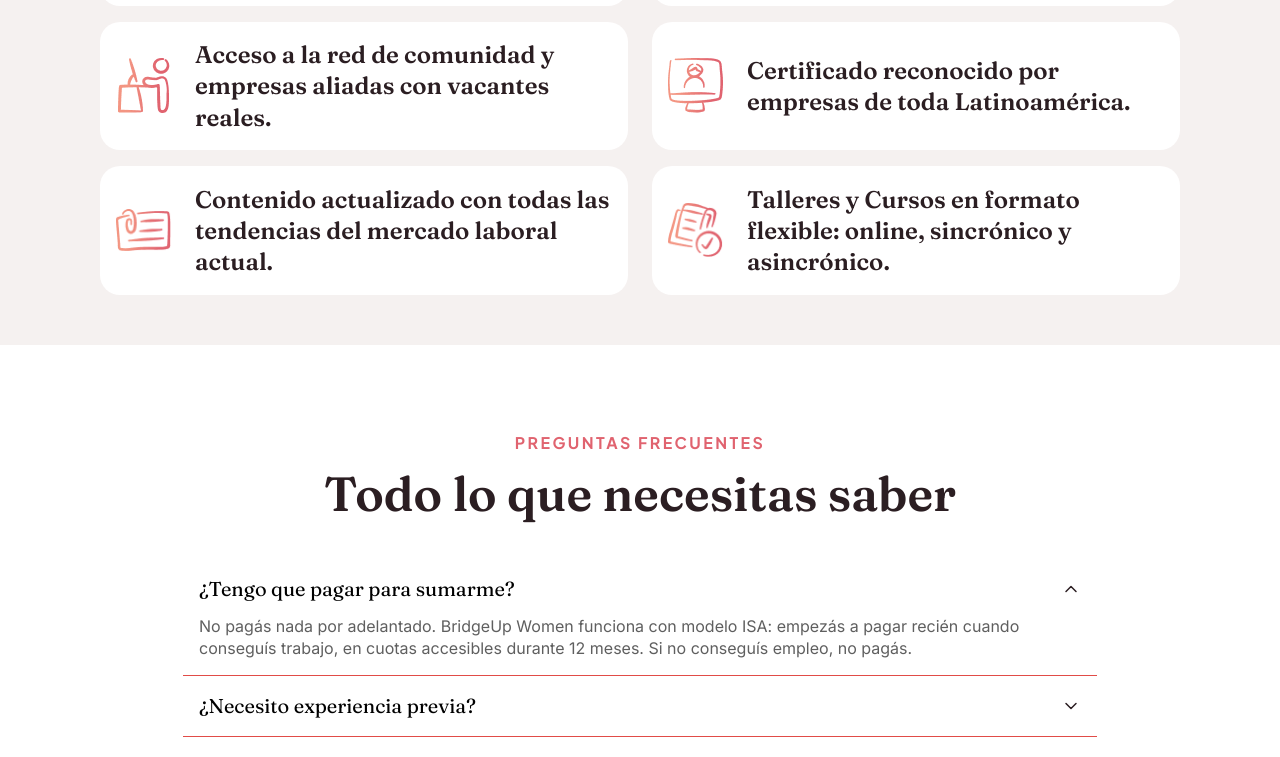
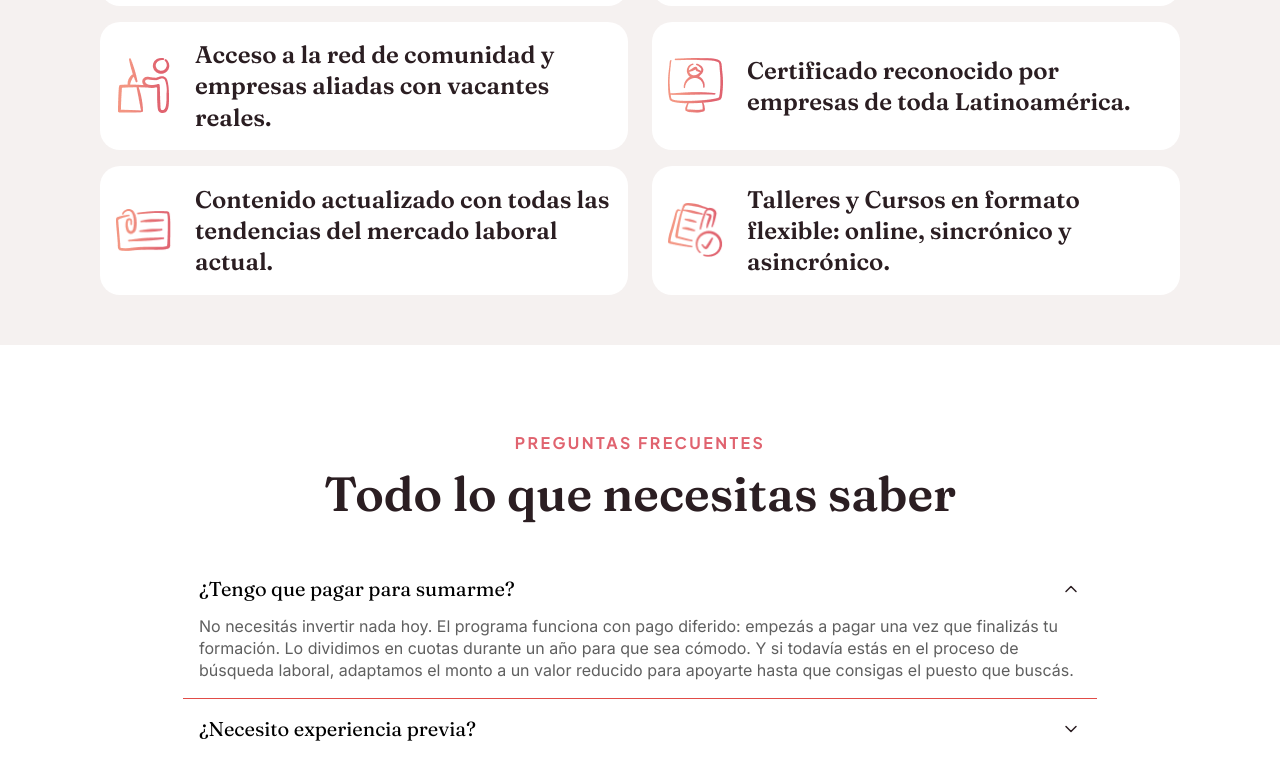
Before and after one commit to Sofii01/bridge-up-women, an Angular app: page / in a window 1280 px wide. Shown: the part 2959-3716 px from the top of the page. Built offline with nearby package versions, Linux system fonts and the light colour scheme.

Commit message:
fix: modifique contenido del copy

```diff
--- a/src/app/components/faqs/faqs.ts
+++ b/src/app/components/faqs/faqs.ts
@@ -17,7 +17,7 @@ export class Faqs {
   faqs: FaqItem[] = [
     {
       question: '¿Tengo que pagar para sumarme?',
-      answer: 'No pagás nada por adelantado. BridgeUp Women funciona con modelo ISA: empezás a pagar recién cuando conseguís trabajo, en cuotas accesibles durante 12 meses. Si no conseguís empleo, no pagás.',
+      answer: 'No necesitás invertir nada hoy. El programa funciona con pago diferido: empezás a pagar una vez que finalizás tu formación. Lo dividimos en cuotas durante un año para que sea cómodo. Y si todavía estás en el proceso de búsqueda laboral, adaptamos el monto a un valor reducido para apoyarte hasta que consigas el puesto que buscás.',
       open: true,
     },
     {
--- a/src/app/components/footer/footer.html
+++ b/src/app/components/footer/footer.html
@@ -38,7 +38,7 @@
           </div>
           <div class="footer__contact-item">
             <svg width="24" height="24" viewBox="0 0 24 24" fill="none"><rect x="2" y="2" width="20" height="20" rx="5" stroke="white" stroke-width="1.5"/><circle cx="12" cy="12" r="4" stroke="white" stroke-width="1.5"/><circle cx="17.5" cy="6.5" r="1" fill="white"/></svg>
-            <span>&#64;bridgeupwomen</span>
+            <a href="https://www.instagram.com/bridgeup.women?igsh=NWRobnRwaWU1cTJl">&#64;bridgeupwomen</a>
           </div>
           <div class="footer__contact-item">
             <svg width="24" height="24" viewBox="0 0 24 24" fill="none"><rect x="2" y="2" width="20" height="20" rx="4" stroke="white" stroke-width="1.5"/><path d="M7 17V10H10V17H7ZM8.5 9C7.67 9 7 8.33 7 7.5S7.67 6 8.5 6 10 6.67 10 7.5 9.33 9 8.5 9ZM17 17H14V13.5C14 12.4 13.1 12 12.5 12S11 12.4 11 13.5V17H8V10H11V11.3C11.5 10.4 12.6 10 13.5 10 15.4 10 17 11.3 17 13.5V17Z" fill="white"/></svg>
--- a/src/app/components/rfi/rfi.html
+++ b/src/app/components/rfi/rfi.html
@@ -22,7 +22,7 @@
           <circle cx="12" cy="12" r="4" stroke="#5f5f5f" stroke-width="1.5"/>
           <circle cx="17.5" cy="6.5" r="1" fill="#5f5f5f"/>
         </svg>
-        <span>&#64;bridgeupwomen</span>
+        <a href="https://www.instagram.com/bridgeup.women?igsh=NWRobnRwaWU1cTJl">&#64;bridgeupwomen</a>
       </div>
       <div class="rfi__contact-item">
         <svg width="24" height="24" viewBox="0 0 24 24" fill="none" xmlns="http://www.w3.org/2000/svg">
--- a/src/app/components/talleres/talleres.html
+++ b/src/app/components/talleres/talleres.html
@@ -68,7 +68,7 @@
       <h3 class="modal__title">¡Muy pronto!</h3>
       <p class="modal__text">Estamos terminando de pulir los últimos detalles del contenido. Si querés ser de las primeras en enterarte, ¡seguinos en nuestras redes! Ahí anunciaremos todas las novedades antes que en cualquier otro lugar.</p>
       <div class="modal__socials">
-        <a href="https://www.instagram.com/bridgeupwomen" target="_blank" rel="noopener" class="modal__social-btn">
+        <a href="https://www.instagram.com/bridgeup.women?igsh=NWRobnRwaWU1cTJl" target="_blank" rel="noopener" class="modal__social-btn">
           <svg width="20" height="20" viewBox="0 0 24 24" fill="none"><rect x="2" y="2" width="20" height="20" rx="5" stroke="currentColor" stroke-width="1.5"/><circle cx="12" cy="12" r="4" stroke="currentColor" stroke-width="1.5"/><circle cx="17.5" cy="6.5" r="1" fill="currentColor"/></svg>
           Instagram
         </a>
```
